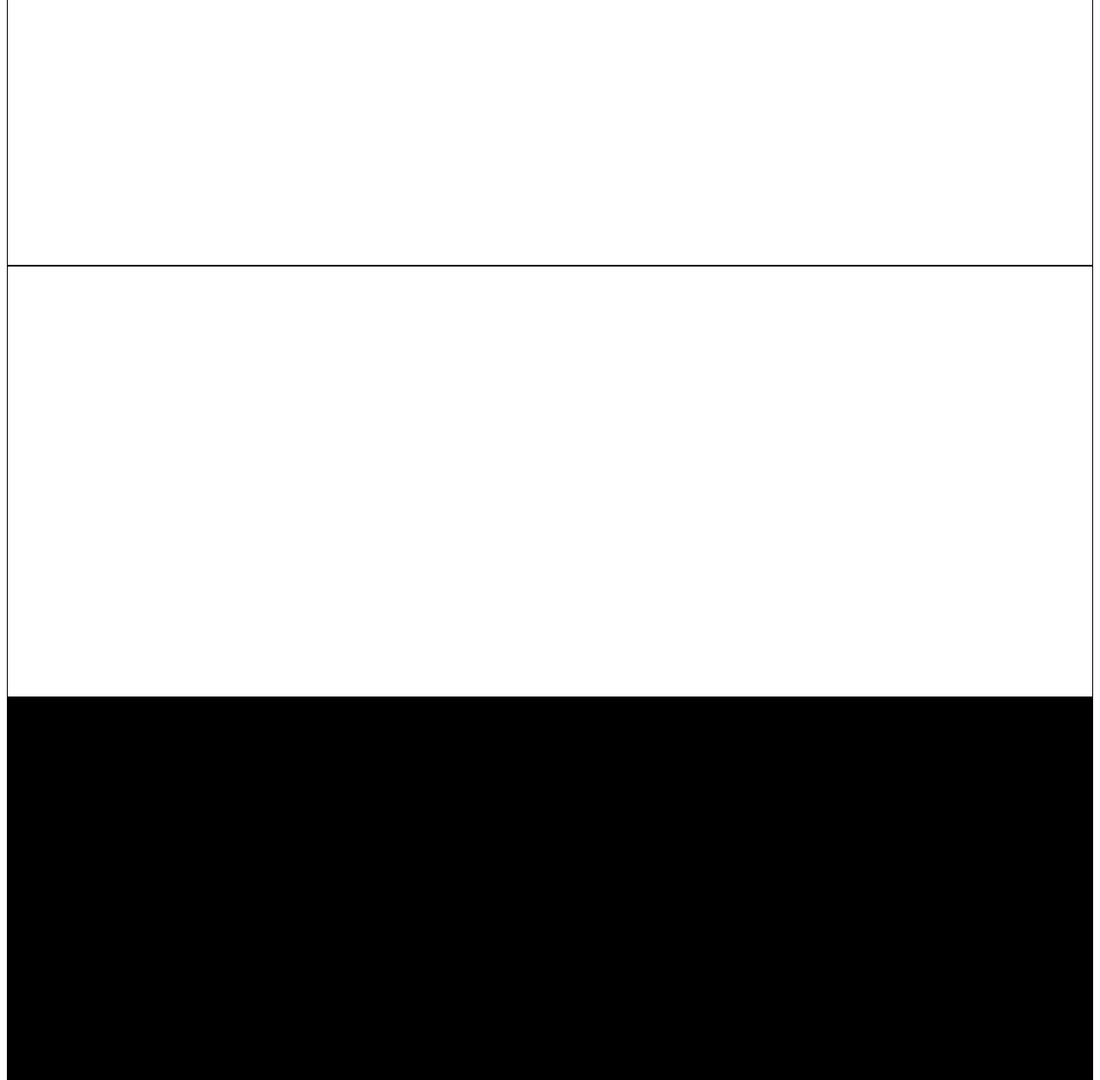
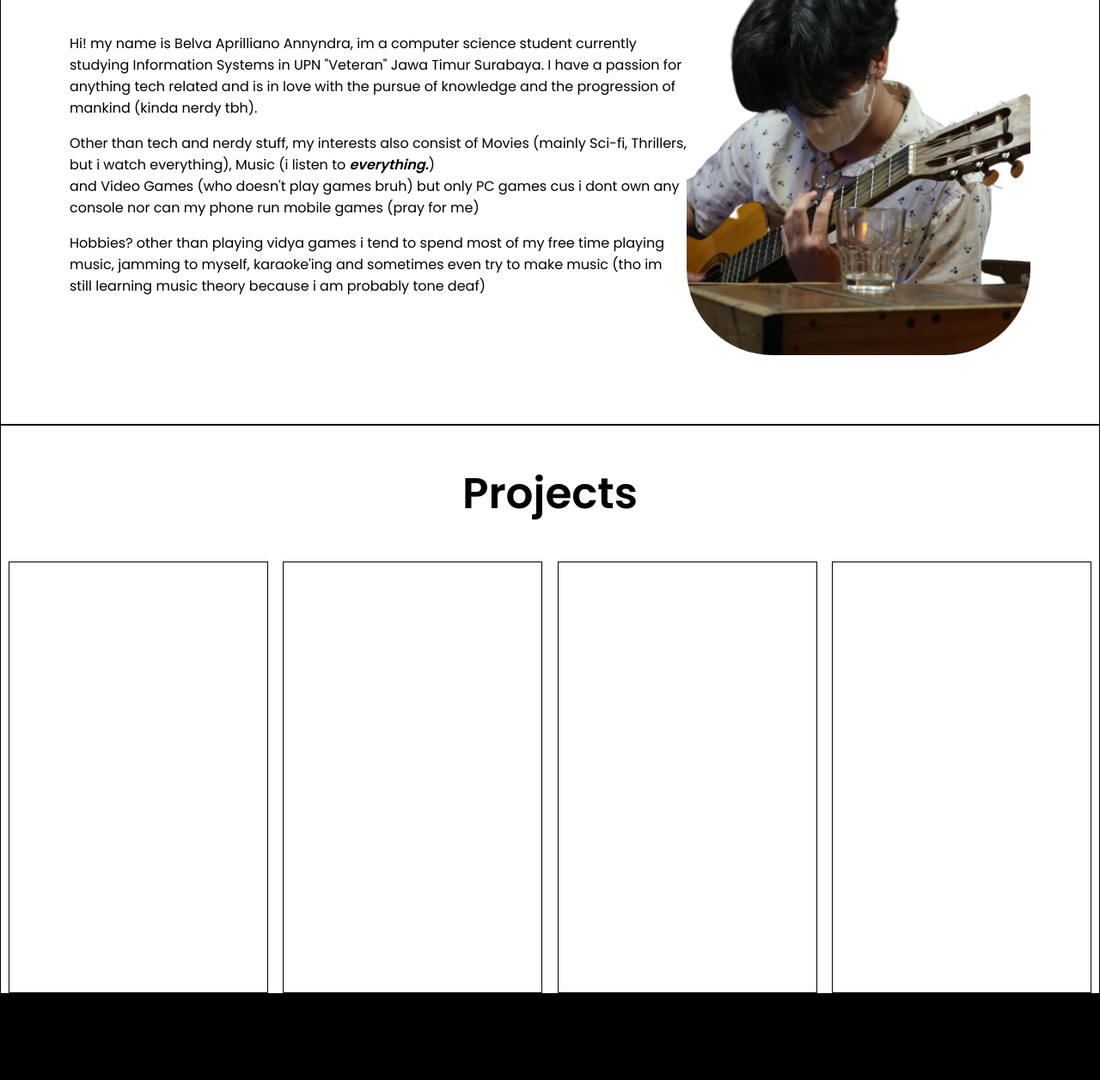
Before and after one commit to adriannyndra/personal-website, a plain HTML site: page index.html in a window 1280 px wide. Shown: the part 1003-2259 px from the top of the page at 86% size. Drawn offline with Linux system fonts and the light colour scheme.

Commit message:
Added bio section (About Me) & Inserted Headshot

```diff
--- a/index.html
+++ b/index.html
@@ -12,11 +12,11 @@
     <title>Personal Website</title>
 </head>
 
-<body>
+<body style="margin: 0;">
     <section class="hero">
 
         <nav>
-            <img class="logo" src="assets/logo2.png"/>
+            <img class="logo" src="assets/logo2.png" alt="minka as logo"/>
             <ul>
                 <li>About</li>
                 <li>Projects</li>
@@ -36,12 +36,33 @@
             <div><a href="https://www.instagram.com/annyndra/" class="social-icon"><img src="https://img.icons8.com/ios-filled/64/FFFFFF/instagram-new--v1.png"/></a></div>
         </div>
     </div>
+    </section>
+
+    <section class="sub-section">
+        <div class="bio">
+            <h2>About Me</h2>
+            <p>Hi! my name is Belva Aprilliano Annyndra, im a computer science student currently studying Information Systems in UPN "Veteran" Jawa Timur Surabaya. I have a passion for anything tech related and is in love with the pursue of knowledge and the progression of mankind (kinda nerdy tbh). </p>
+            <p>Other than tech and nerdy stuff, my interests also consist of Movies (mainly Sci-fi, Thrillers, but i watch everything), Music (i listen to <b><i>everything.</b></i>) <br> and Video Games (who doesn't play games bruh) but only PC games cus i dont own any console nor can my phone run mobile games (pray for me) </p>
+            <p>Hobbies? other than playing vidya games i tend to spend most of my free time playing music, jamming to myself, karaoke'ing and sometimes even try to make music (tho im still learning music theory because i am probably tone deaf)
+            </p>
+        </div>
+        <div class="headshot-container">
+            <img class="headshot" src="assets/headshot.png">
+        </div>
+    </section>
+
+    <section class="sub-section-2">
+        <h2>Projects</h2>
+        <div class="project-container">
+            <div class="project-card"></div>
+            <div class="project-card"></div>
+            <div class="project-card"></div>
+            <div class="project-card"></div>
+        </div>
+    </section>
 
 
 
-    </section>
-    <section></section>
-    <section></section>
     <footer></footer>
 
     <script src="javascript.js"></script>
--- a/styles.css
+++ b/styles.css
@@ -3,7 +3,6 @@ body {
 }
 
 section {
-    height: 500px;
     background-color: white;
     border: solid black 1px;
 }
@@ -67,6 +66,49 @@ section {
 
 /* End of CSS area hero */
 
+/* info gwe section */
+.sub-section {
+    display: flex;
+    justify-content: space-around;
+    padding: 80px;
+}
+
+.headshot {
+    width: 400px;
+    border-radius: 100px;
+}
+
+.headshot-container {
+    display: flex;
+    align-items: center;
+}
+
+h2 {
+    font-size: 50px;
+    font-weight: 600;
+}
+
+/* END of info gwe section */
+
+/* projects section */
+.project-card {
+    width: 300px;
+    height: 500px;
+    border: 1px solid black;
+}
+
+.project-container {
+    display: flex;
+    justify-content: space-around;
+}
+
+.sub-section-2 {
+    display: flex;
+    flex-direction: column;
+    text-align: center;
+}
+
+/* END of projects section */
 footer {
     height: 500px;
     background-color: black;
```
Also changed, not shown: assets/headshot.png (added), assets/headshot2.png (added).
